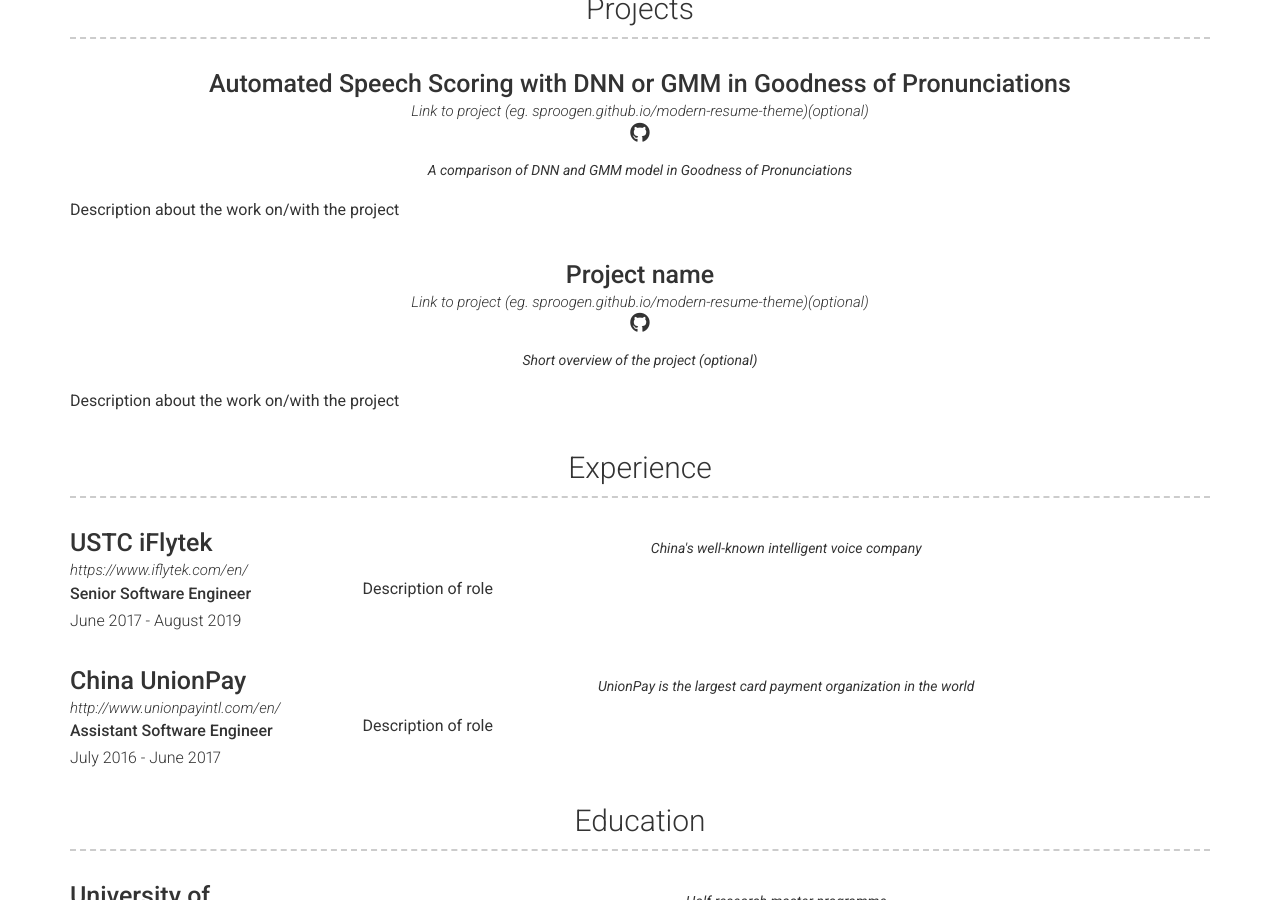
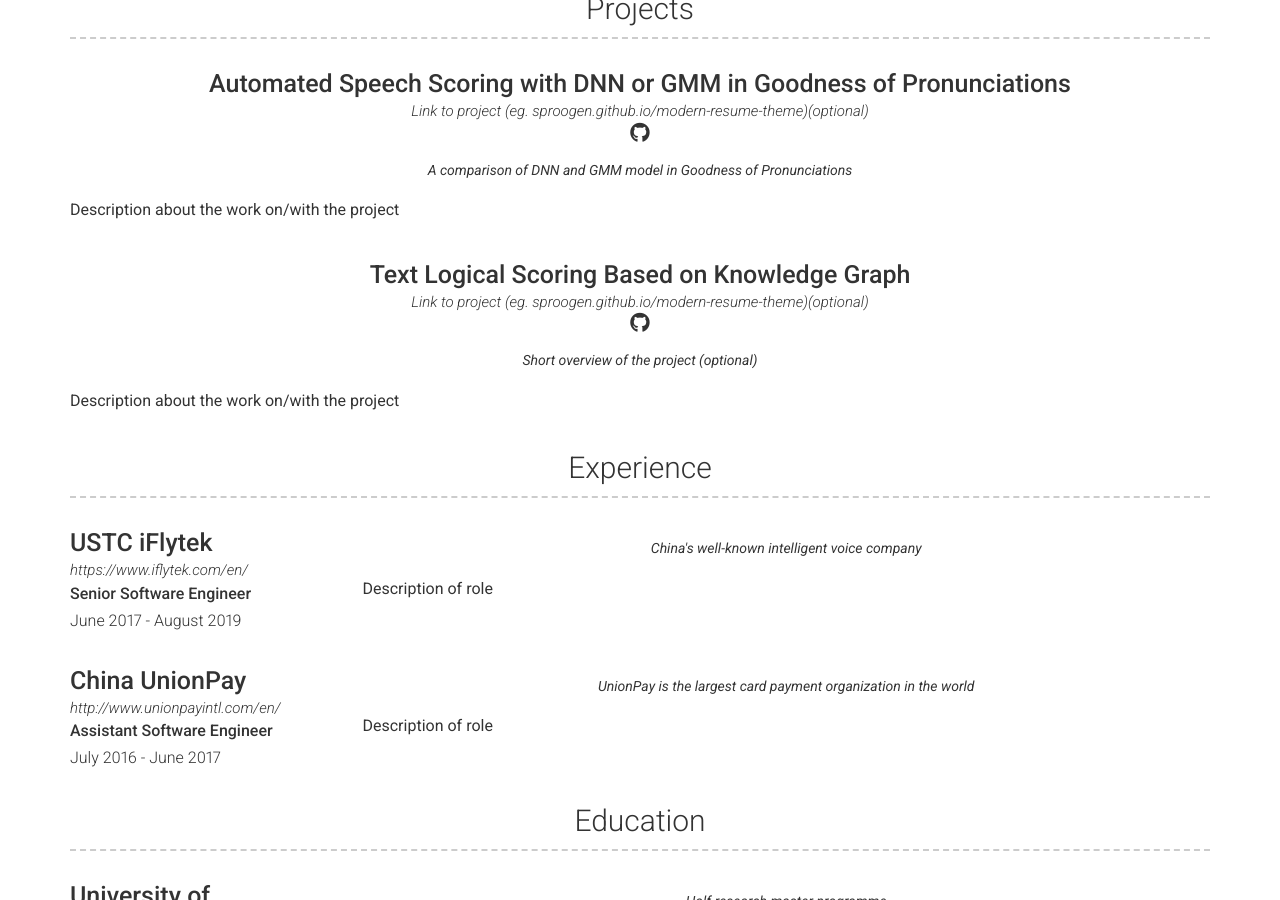
Before and after one commit to Etamin/Etamin.github.io, a Jekyll site: the page built from index.md, in a window 1280 px wide and 900 px high, scrolled down 561 px. Built offline with Jekyll 4.4.1, drawn with Linux system fonts in a browser that asks for light colours; nearby versions of some CDN libraries.

Commit message:
Update projects.yml

```diff
--- a/_data/projects.yml
+++ b/_data/projects.yml
@@ -7,8 +7,9 @@
     A comparison of DNN and GMM model in Goodness of Pronunciations
   description: | # this will include new lines to allow paragraphs
     Description about the work on/with the project
+
 - layout: top-middle
-  name: Project name
+  name: Text Logical Scoring Based on Knowledge Graph
   link: Link to project (eg. sproogen.github.io/modern-resume-theme)(optional)
   github: Github page for project (eg. sproogen/modern-resume-theme)(optional)
   quote: >
```
